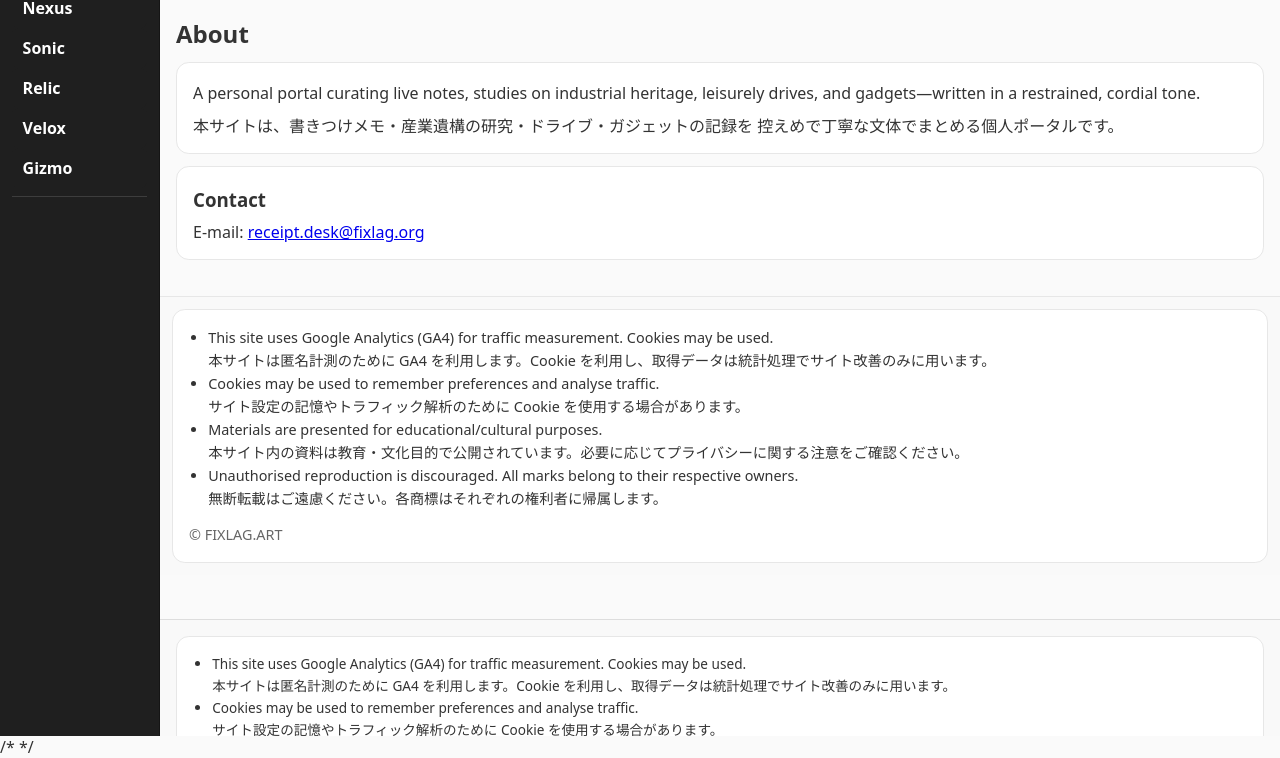
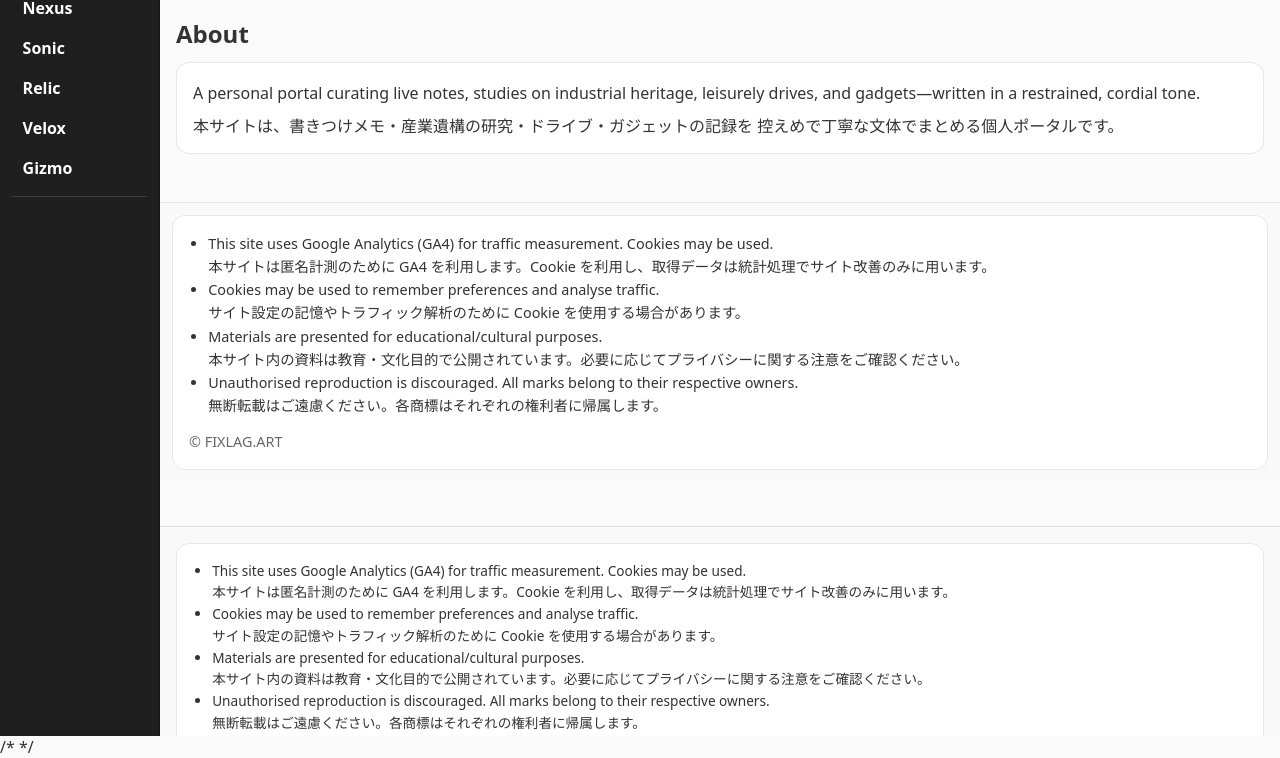
Before and after one commit to fixlag-art/fixlag-art.github.io, a plain HTML site: page about/index.html in a window 1280 px wide. Shown: the part 64-822 px from the top of the page. Drawn offline with Linux system fonts and the light colour scheme.

Commit message:
Update index.html

```diff
--- a/about/index.html
+++ b/about/index.html
@@ -48,13 +48,6 @@
           控えめで丁寧な文体でまとめる個人ポータルです。
         </p>
       </div>
-
-      <div class="card">
-        <h3 style="margin:.2rem 0 .6rem">Contact</h3>
-        <p style="margin:0">
-          E-mail: <a href="mailto:receipt.desk@fixlag.org">receipt.desk@fixlag.org</a>
-        </p>
-      </div>
     </article>
     <!-- フッターは common.js が自動で挿入します -->
   </main>
```
